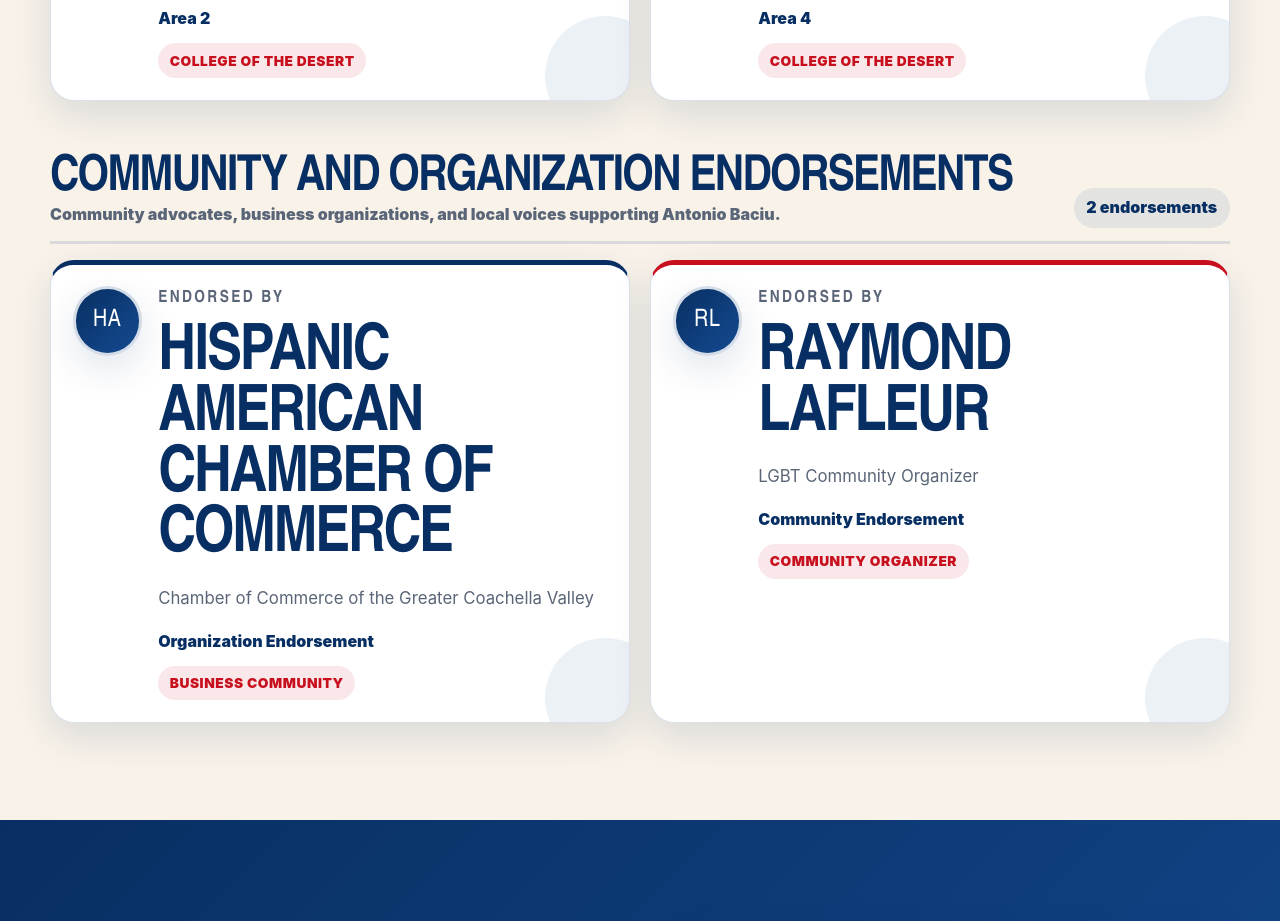
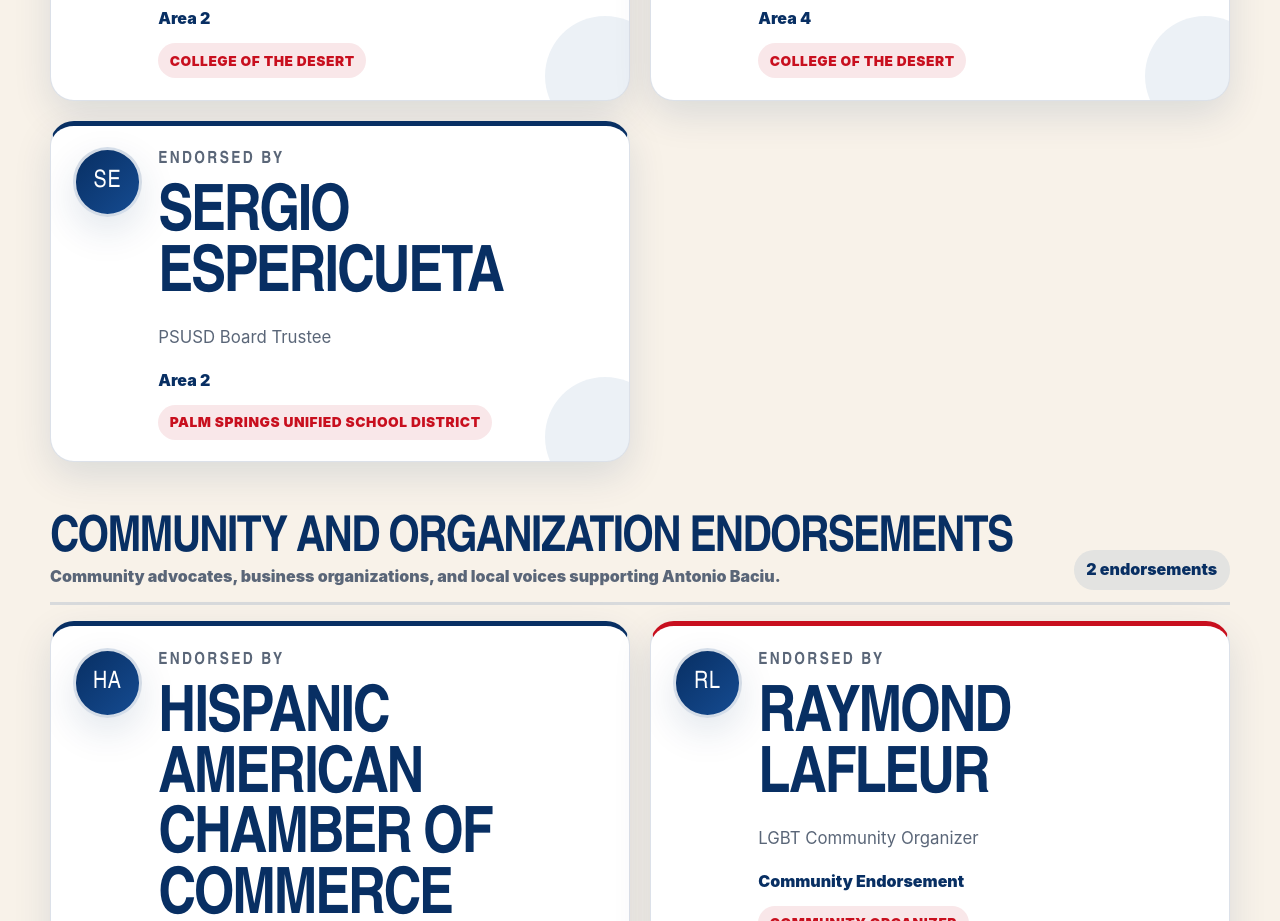
Before and after one commit to burkemediaproductions/elect-antonio-baciu, a website: page endorsements/index.html in a window 1280 px wide. Shown: the part 8080-9001 px from the top of the page. Drawn offline with Linux system fonts and the light colour scheme.

Commit message:
Updated Endorsements

```diff
--- a/endorsements/index.html
+++ b/endorsements/index.html
@@ -604,6 +604,16 @@
     <span class="endorsement-category-pill">College of the Desert</span>
   </div>
 </article>
+<article class="endorment-list-card endorsement-directory-card" itemscope itemtype="https://schema.org/Person">
+  <div class="endorsement-name-mark" aria-hidden="true">SE</div>
+  <div class="endorsement-directory-copy">
+    <p class="eyebrow eyebrow--blue">Endorsed by</p>
+    <h3 itemprop="name">Sergio Espericueta</h3>
+    <p itemprop="jobTitle">PSUSD Board Trustee</p>
+    <span class="endorsement-card-area">Area 2</span>
+    <span class="endorsement-category-pill">Palm Springs Unified School District</span>
+  </div>
+</article>
 </div>
 </section>
 <section aria-labelledby="community-and-organization-endorsements-title" class="endorsement-group">
```
